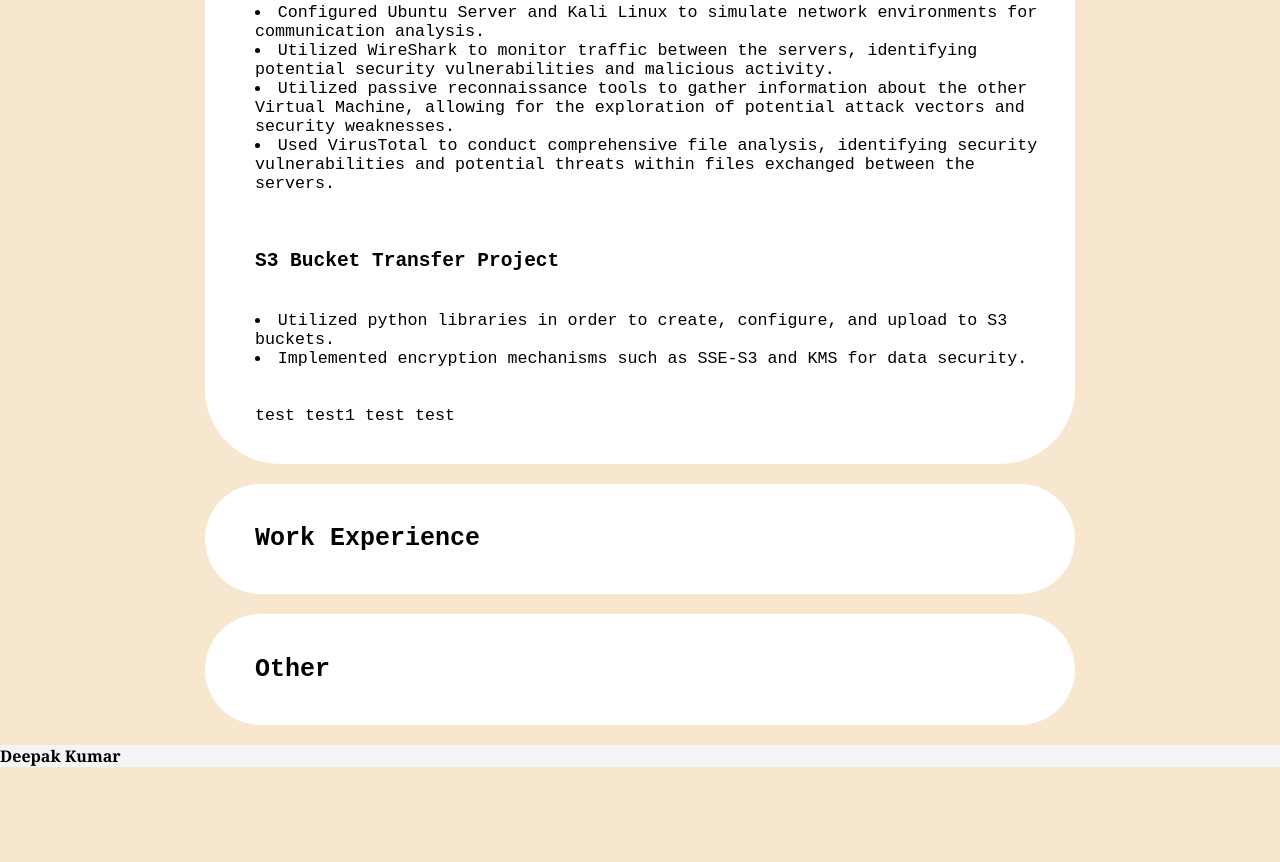
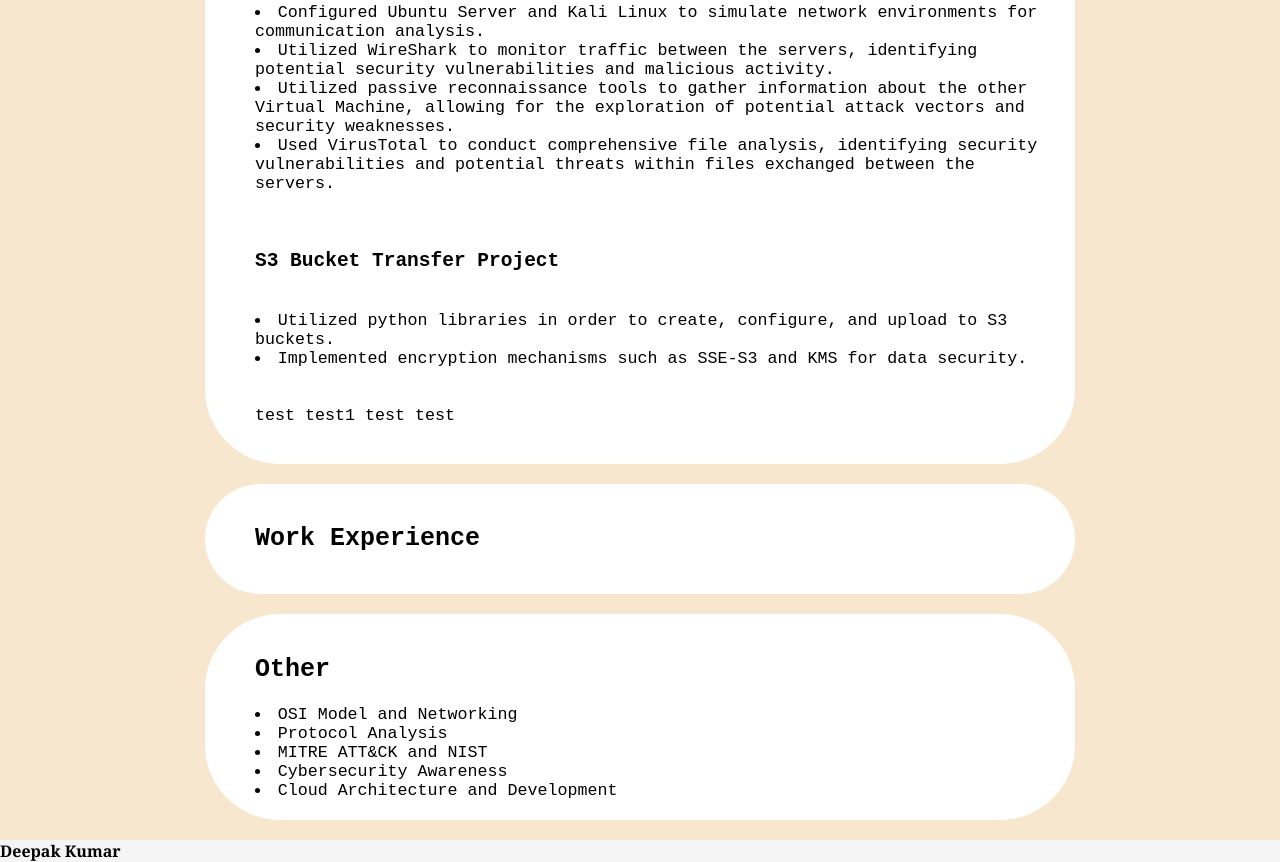
Before and after one commit to dkkumar77/dkkumar77.github.io, a plain HTML site: page index.html in a window 1280 px wide. Shown: the part 2401-3263 px from the top of the page. Before the commit the page ends 3168 px from the top, so only its background shows below. Drawn offline with Linux system fonts and the light colour scheme.

Commit message:
added additional info under TOI

```diff
--- a/index.html
+++ b/index.html
@@ -310,7 +310,25 @@
         </section>
 
         <aside>
-            <h2 id="Other">Other</h2>
+            <h2 id="Topics of Interest">Other</h2>
+            <li>
+                OSI Model and Networking
+                <li>
+                    Protocol Analysis
+                </li>
+            </li>
+            <li>
+                MITRE ATT&CK and NIST
+            </li>
+            <li>
+                Cybersecurity Awareness
+
+            </li>
+            <li>
+                Cloud Architecture  and Development
+            </li>
+
+
         </aside>
 
         <footer></footer>
```
